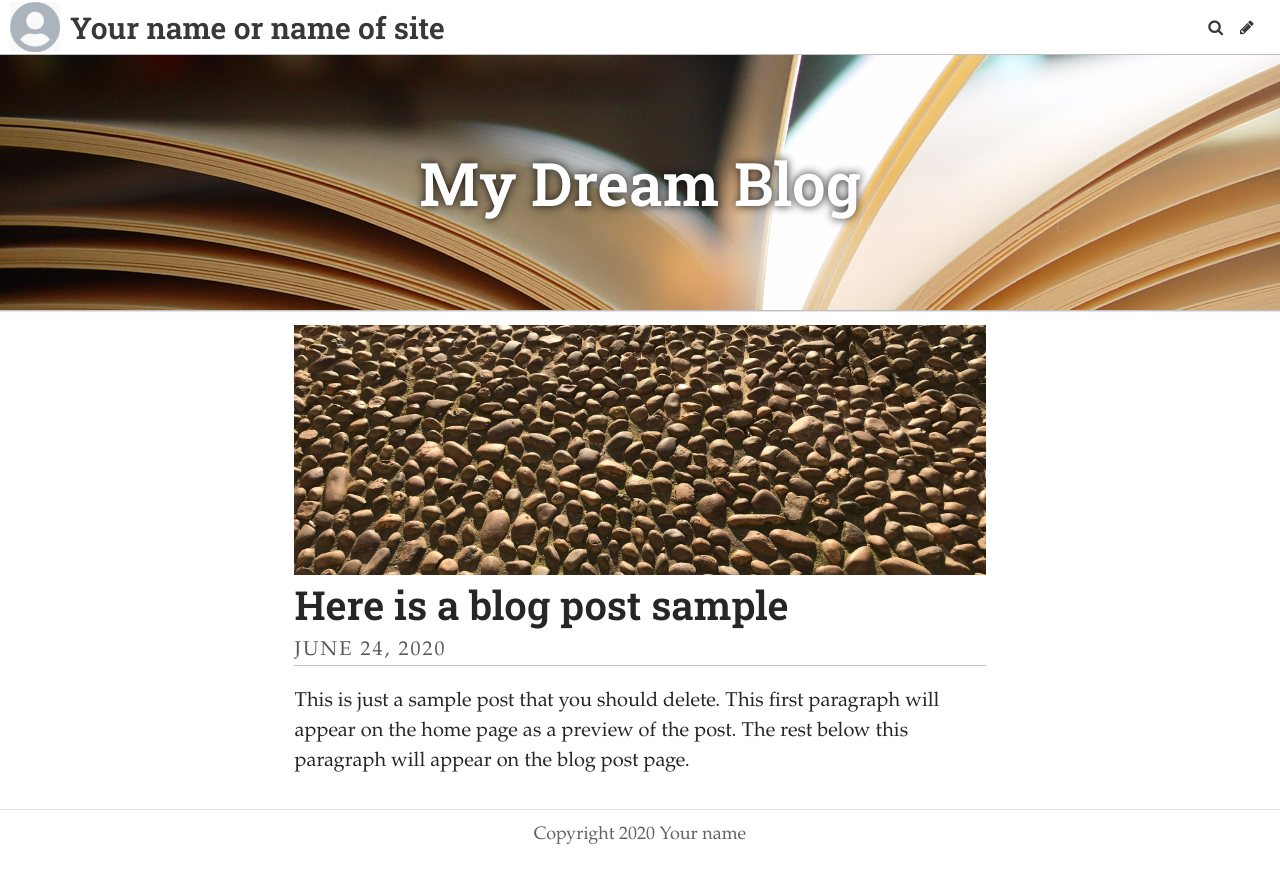
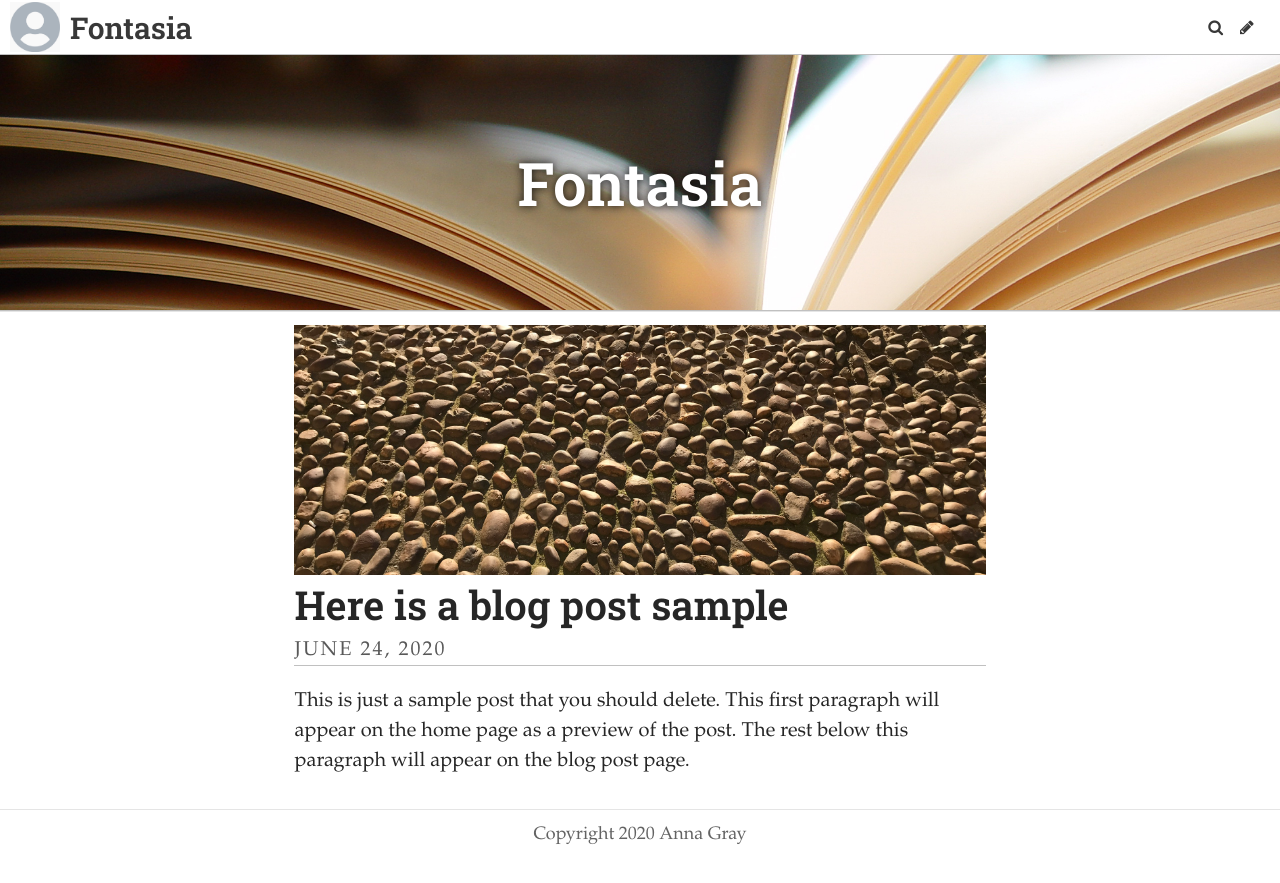
Before and after one commit to 19034233/mybrookesblog, a Jekyll site: the page built from index.html, in a window 1280 px wide. Shown: the top 883 px of the page. Built offline with Jekyll 4.4.1, drawn with Linux system fonts in a browser that asks for light colours; some web fonts are replaced; the list of posts is cut into pages by our own code.

Commit message:
Update Settings “general”

```diff
--- a/_data/settings.yml
+++ b/_data/settings.yml
@@ -1,11 +1,11 @@
-title: Your name or name of site
-description: A website with a blog
-header_text: My Dream Blog
-footer_text: Copyright 2020 Your name
+title: Fontasia
+description: A blog exploring the typography of Disney and Pixar
+header_text: Fontasia
+footer_text: Copyright 2020 Anna Gray
 header_feature_image: ../uploads/pages.jpg
-bannerheight: "20vmax"
-gridlayout: false
+bannerheight: 20vmax
 logo: /uploads/logo.jpg
 favicon: /uploads/favicon.ico
+gridlayout: false
+fixednavbar: false
 upzoom: true
-fixednavbar: false
```
